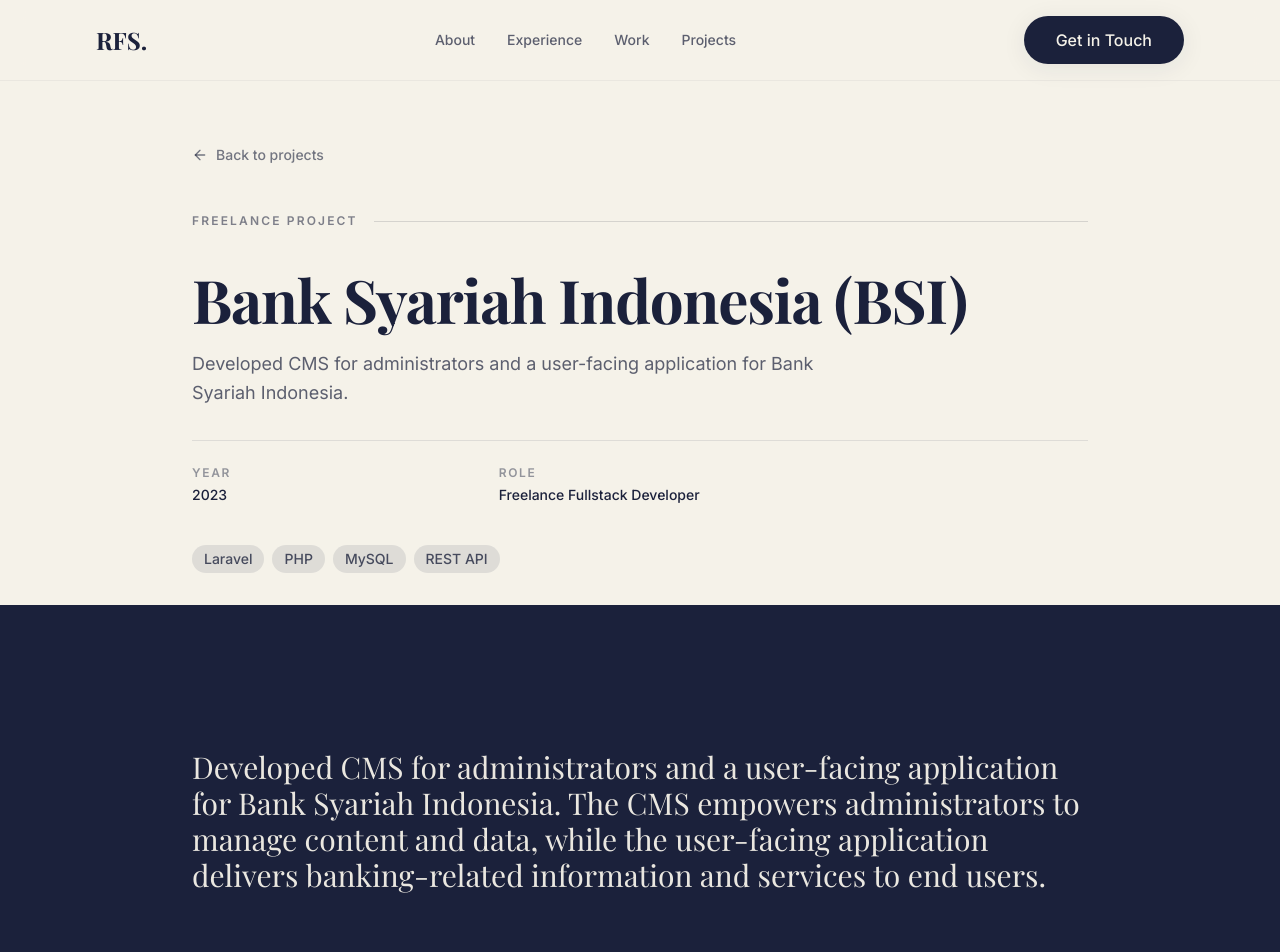
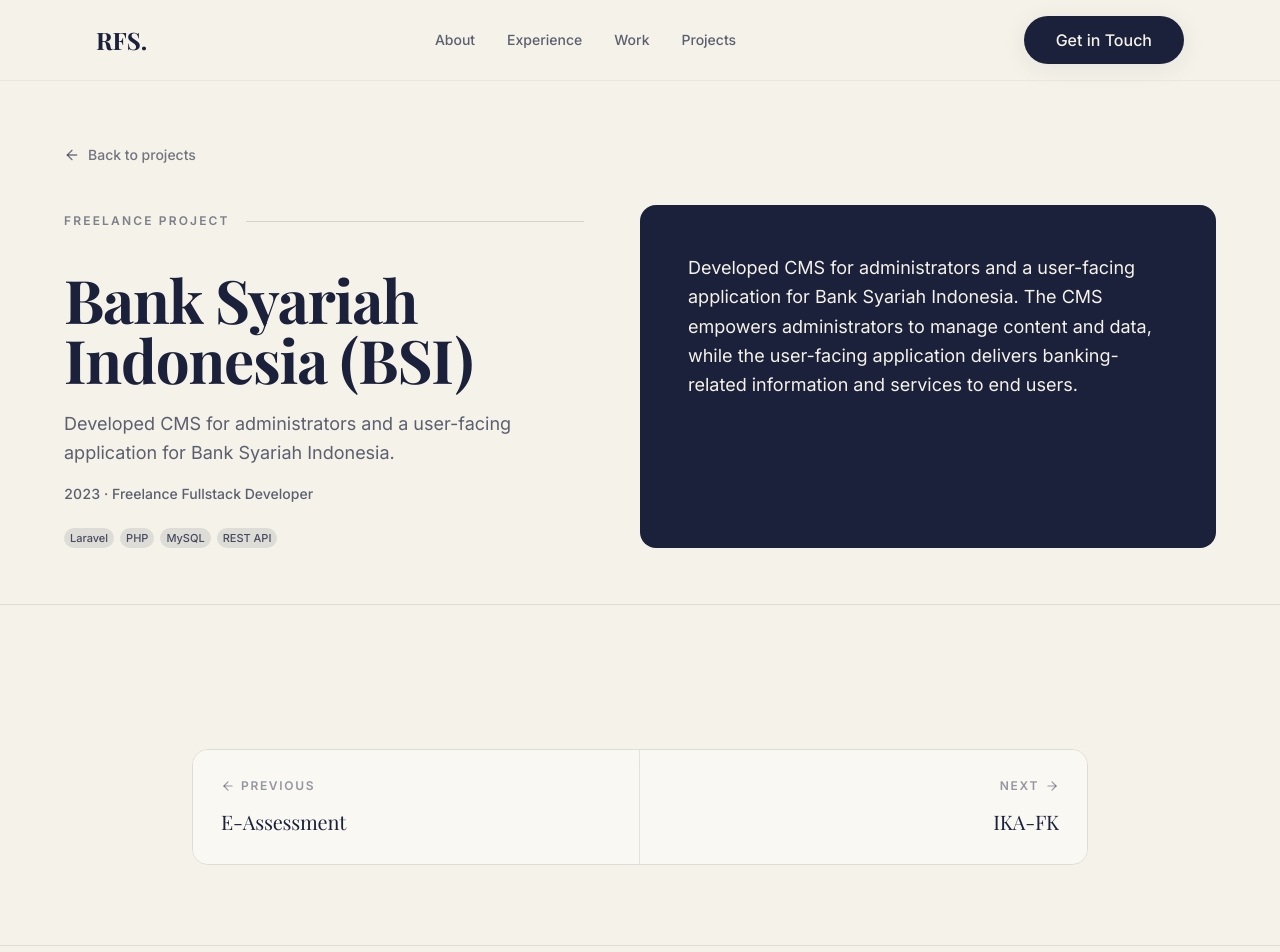
Before and after one commit to rayfajars/portofolio-web, a Nuxt app: page /projects/bank-syariah-indonesia in a window 1280 px wide. Shown: the top 952 px of the page. Built offline with nearby package versions, Linux system fonts and the light colour scheme; a web font is replaced by a local one.

Commit message:
relayouting detail project

```diff
--- a/assets/css/main.css
+++ b/assets/css/main.css
@@ -472,6 +472,69 @@
     @apply font-sans text-lg font-semibold text-navy mb-4;
   }
 
+  .project-hero {
+    @apply page-padding pb-10 sm:pb-12 lg:pb-14 bg-cream;
+  }
+
+  .project-hero-grid {
+    display: grid;
+    grid-template-areas:
+      "main"
+      "overview"
+      "tools";
+    gap: 0;
+  }
+
+  .project-hero-main {
+    grid-area: main;
+    @apply min-w-0 pb-8;
+  }
+
+  .project-hero-overview {
+    grid-area: overview;
+    @apply bg-navy text-cream -mx-4 px-4 py-8 sm:-mx-6 sm:px-6 sm:py-10;
+  }
+
+  .project-hero-tools {
+    grid-area: tools;
+    @apply min-w-0 pt-2;
+  }
+
+  @media (min-width: 1024px) {
+    .project-hero-grid {
+      grid-template-columns: minmax(0, 1fr) minmax(0, 1fr);
+      grid-template-rows: auto 1fr;
+      grid-template-areas:
+        "main overview"
+        "tools overview";
+      column-gap: 0;
+    }
+
+    .project-hero-main {
+      @apply pr-10 xl:pr-14 pb-6;
+    }
+
+    .project-hero-overview {
+      @apply mx-0 rounded-lg px-10 py-12 xl:px-12 self-stretch;
+    }
+
+    .project-hero-tools {
+      @apply pr-10 xl:pr-14 pt-0 self-start;
+    }
+  }
+
+  .project-hero-meta {
+    @apply text-sm font-medium text-navy/70 tabular-nums;
+  }
+
+  .project-hero-actions {
+    @apply flex flex-wrap gap-3;
+  }
+
+  .project-overview-body {
+    @apply max-w-prose text-lg leading-relaxed text-cream text-pretty;
+  }
+
   /* Project index — editorial list browse */
   .project-filter-bar {
     @apply flex flex-wrap gap-2;
@@ -637,16 +700,60 @@
     }
   }
 
-  .project-nav-grid {
-    @apply grid gap-0 sm:grid-cols-2 sm:gap-px sm:overflow-hidden sm:rounded-lg sm:border sm:border-navy/10 sm:bg-navy/10;
+  .project-nav-bar {
+    @apply grid grid-cols-1 overflow-hidden rounded-lg border border-navy/10 sm:grid-cols-2;
+    grid-template-columns: minmax(0, 1fr);
   }
 
-  .project-nav-link {
-    @apply block min-h-[4.75rem] bg-cream-light p-6 sm:min-h-0 sm:p-7 focus-ring motion-safe:transition-[background-color] motion-safe:duration-300 motion-reduce:transition-none motion-safe:hover:bg-cream motion-safe:active:bg-cream-dark/40;
+  @media (min-width: 640px) {
+    .project-nav-bar {
+      grid-template-columns: minmax(0, 1fr) minmax(0, 1fr);
+    }
   }
 
-  .project-nav-link--next {
-    @apply border-t border-navy/10 sm:border-t-0 sm:text-right;
+  .project-nav-bar--single {
+    @apply sm:grid-cols-1;
+  }
+
+  .project-nav-item {
+    @apply flex min-w-0 flex-col gap-3 bg-cream-light p-6 focus-ring motion-safe:transition-colors motion-safe:duration-200 motion-reduce:transition-none motion-safe:hover:bg-cream sm:gap-3.5 sm:p-7;
+  }
+
+  .project-nav-item--prev {
+    @apply border-b border-navy/10 sm:border-b-0 sm:border-r;
+  }
+
+  .project-nav-item--next {
+    @apply items-end text-right;
+  }
+
+  .project-nav-bar--single .project-nav-item--next {
+    @apply items-start border-0 text-left;
+  }
+
+  .project-nav-bar--single .project-nav-item--prev {
+    @apply border-0;
+  }
+
+  .project-nav-label {
+    @apply meta-key inline-flex items-center gap-1.5 m-0;
+  }
+
+  .project-nav-item--next .project-nav-label {
+    @apply justify-end;
+  }
+
+  .project-nav-bar--single .project-nav-item--next .project-nav-label {
+    @apply justify-start;
+  }
+
+  .project-nav-title {
+    @apply w-full min-w-0 font-serif text-lg leading-snug text-navy text-pretty line-clamp-2 sm:text-xl;
+    letter-spacing: -0.01em;
+  }
+
+  .project-nav-spacer {
+    @apply min-h-full bg-cream-light sm:border-r sm:border-navy/10;
   }
 
   /* Hero — committed indigo surface + signature entrance */
--- a/pages/projects/[slug].vue
+++ b/pages/projects/[slug].vue
@@ -3,6 +3,7 @@
 import { profile } from '~/data/profile';
 import { Button } from '~/components/ui/button';
 import { getProjectBadge } from '~/utils/projects';
+import { computed } from 'vue';
 
 const route = useRoute();
 const { getProjectBySlug, getNextProject, getPreviousProject } = useProjectNavigation();
@@ -22,6 +23,19 @@
 
 const projectBadge = getProjectBadge(project);
 
+const metaLine = computed(() => {
+  const parts = [String(project.year)];
+  if (project.role) parts.push(project.role);
+  if (project.duration) parts.push(project.duration);
+  return parts.join(' · ');
+});
+
+const hasNarrativeBody = computed(
+  () =>
+    Boolean(project.challenge && project.solution)
+    || Boolean(project.results?.length),
+);
+
 useHead({
   title: `${project.title} - ${profile.name}`,
   meta: [
@@ -34,8 +48,8 @@
 
 <template>
   <article class="bg-cream">
-    <div class="page-padding pb-0">
-      <div class="container mx-auto max-w-4xl">
+    <header class="project-hero">
+      <div class="container mx-auto max-w-6xl">
         <NuxtLink
           to="/projects"
           class="inline-flex items-center gap-2 text-sm font-medium text-navy/60 hover:text-navy transition-colors focus-ring rounded-sm mb-10"
@@ -44,12 +58,13 @@
           Back to projects
         </NuxtLink>
 
-        <header class="mb-10">
+        <div class="project-hero-grid">
+          <div class="project-hero-main">
             <div class="section-opener">
               <span class="section-eyebrow">{{ projectBadge }}</span>
             </div>
 
-          <h1 class="heading-serif text-4xl sm:text-5xl md:text-6xl text-navy text-balance">
+            <h1 class="heading-serif text-4xl sm:text-5xl lg:text-[3.25rem] xl:text-6xl text-navy text-balance">
               {{ project.title }}
             </h1>
 
@@ -57,41 +72,46 @@
               {{ project.description }}
             </p>
 
-          <dl class="mt-8 grid grid-cols-2 sm:grid-cols-3 gap-6 editorial-divide pt-6">
-            <div>
-              <dt class="meta-key">Year</dt>
-              <dd class="meta-val">{{ project.year }}</dd>
+            <p class="project-hero-meta mt-4">
+              {{ metaLine }}
+            </p>
           </div>
-            <div v-if="project.duration">
-              <dt class="meta-key">Timeline</dt>
-              <dd class="meta-val">{{ project.duration }}</dd>
-            </div>
-            <div v-if="project.role">
-              <dt class="meta-key">Role</dt>
-              <dd class="meta-val">{{ project.role }}</dd>
-            </div>
-          </dl>
-        </header>
+
+          <aside
+            class="project-hero-overview"
+            aria-labelledby="project-overview"
+          >
+            <h2 id="project-overview" class="sr-only">Overview</h2>
+            <p class="project-overview-body">
+              {{ project.fullDescription }}
+            </p>
+          </aside>
 
           <div
-          class="flex flex-wrap gap-2 mb-8"
+            v-if="project.tech.length || project.liveUrl || project.repoUrl"
+            class="project-hero-tools"
+          >
+            <div
+              v-if="project.tech.length"
               role="list"
-          aria-label="Technologies used"
+              aria-label="Technology stack"
             >
+              <div class="flex flex-wrap gap-1.5">
                 <span
                   v-for="tech in project.tech"
                   :key="tech"
                   role="listitem"
-            class="project-card-tag text-sm px-3 py-1"
+                  class="project-card-tag"
                 >
                   {{ tech }}
                 </span>
               </div>
+            </div>
 
             <div
               v-if="project.liveUrl || project.repoUrl"
-          class="flex flex-wrap gap-4"
-          :class="project.challenge || project.solution || project.results?.length ? 'pb-12 sm:pb-16' : 'pb-10 sm:pb-12'"
+              class="project-hero-actions"
+              :class="{ 'mt-6': project.tech.length }"
             >
               <Button
                 v-if="project.liveUrl"
@@ -120,19 +140,16 @@
             </div>
           </div>
         </div>
+      </div>
+    </header>
 
-    <section class="section-padding section-navy" aria-labelledby="project-overview">
-      <div class="container mx-auto max-w-4xl">
-        <h2 id="project-overview" class="sr-only">Overview</h2>
-        <p class="font-serif text-2xl sm:text-3xl leading-snug text-cream/95 max-w-prose text-pretty">
-          {{ project.fullDescription }}
-        </p>
-      </div>
-    </section>
-
+    <div
+      v-if="hasNarrativeBody || previousProject || nextProject"
+      class="section-cream"
+    >
       <section
         v-if="project.challenge && project.solution"
-      class="section-padding section-cream"
+        class="section-padding !pb-0"
         aria-labelledby="project-challenge"
       >
         <div class="container mx-auto max-w-4xl grid md:grid-cols-2 gap-10 lg:gap-16">
@@ -152,12 +169,15 @@
       </section>
 
       <section
-      v-if="project.results && project.results.length"
-      class="section-padding section-muted"
+        v-if="project.results?.length"
+        class="section-padding"
+        :class="{ '!pt-12 sm:!pt-16': project.challenge && project.solution }"
         aria-labelledby="project-impact"
       >
         <div class="container mx-auto max-w-4xl">
-        <h2 id="project-impact" class="case-study-heading mb-6">Impact</h2>
+          <h2 id="project-impact" class="case-study-heading mb-6">
+            Impact
+          </h2>
           <ul class="divide-y divide-navy/10">
             <li
               v-for="(result, index) in project.results"
@@ -180,42 +200,46 @@
         aria-label="Project navigation"
       >
         <div class="container mx-auto max-w-4xl">
-        <div class="project-nav-grid">
+          <div
+            class="project-nav-bar"
+            :class="{ 'project-nav-bar--single': !previousProject || !nextProject }"
+          >
             <NuxtLink
               v-if="previousProject"
               :to="`/projects/${previousProject.slug}`"
-            class="project-nav-link group"
+              class="project-nav-item project-nav-item--prev group"
             >
-            <span class="meta-key mb-2 inline-flex items-center gap-1.5">
+              <span class="project-nav-label">
                 <ArrowLeft :size="14" aria-hidden="true" />
                 Previous
               </span>
-            <span class="font-serif text-xl text-navy text-balance motion-safe:group-hover:opacity-80">
+              <span class="project-nav-title motion-safe:group-hover:opacity-80">
                 {{ previousProject.title }}
               </span>
             </NuxtLink>
 
             <div
               v-else
-            class="hidden sm:block bg-cream-light"
+              class="project-nav-spacer hidden sm:block"
               aria-hidden="true"
             />
 
             <NuxtLink
               v-if="nextProject"
               :to="`/projects/${nextProject.slug}`"
-            class="project-nav-link project-nav-link--next group"
+              class="project-nav-item project-nav-item--next group"
             >
-            <span class="meta-key mb-2 inline-flex items-center gap-1.5 sm:justify-end sm:w-full">
+              <span class="project-nav-label">
                 Next
                 <ArrowRight :size="14" aria-hidden="true" />
               </span>
-            <span class="font-serif text-xl text-navy text-balance motion-safe:group-hover:opacity-80">
+              <span class="project-nav-title motion-safe:group-hover:opacity-80">
                 {{ nextProject.title }}
               </span>
             </NuxtLink>
           </div>
         </div>
       </section>
+    </div>
   </article>
 </template>
```
Lines whose indentation alone changed are shown as unchanged.
